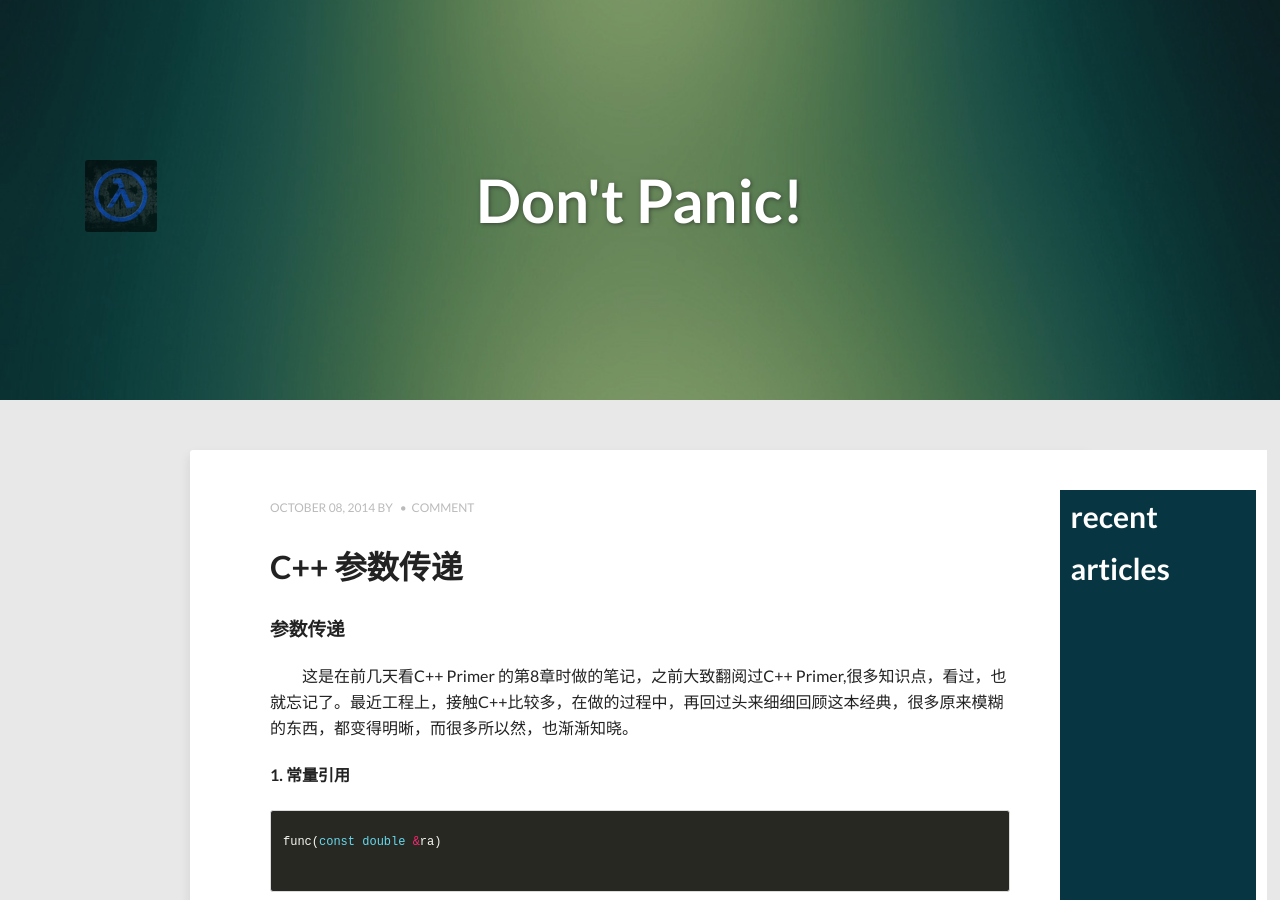
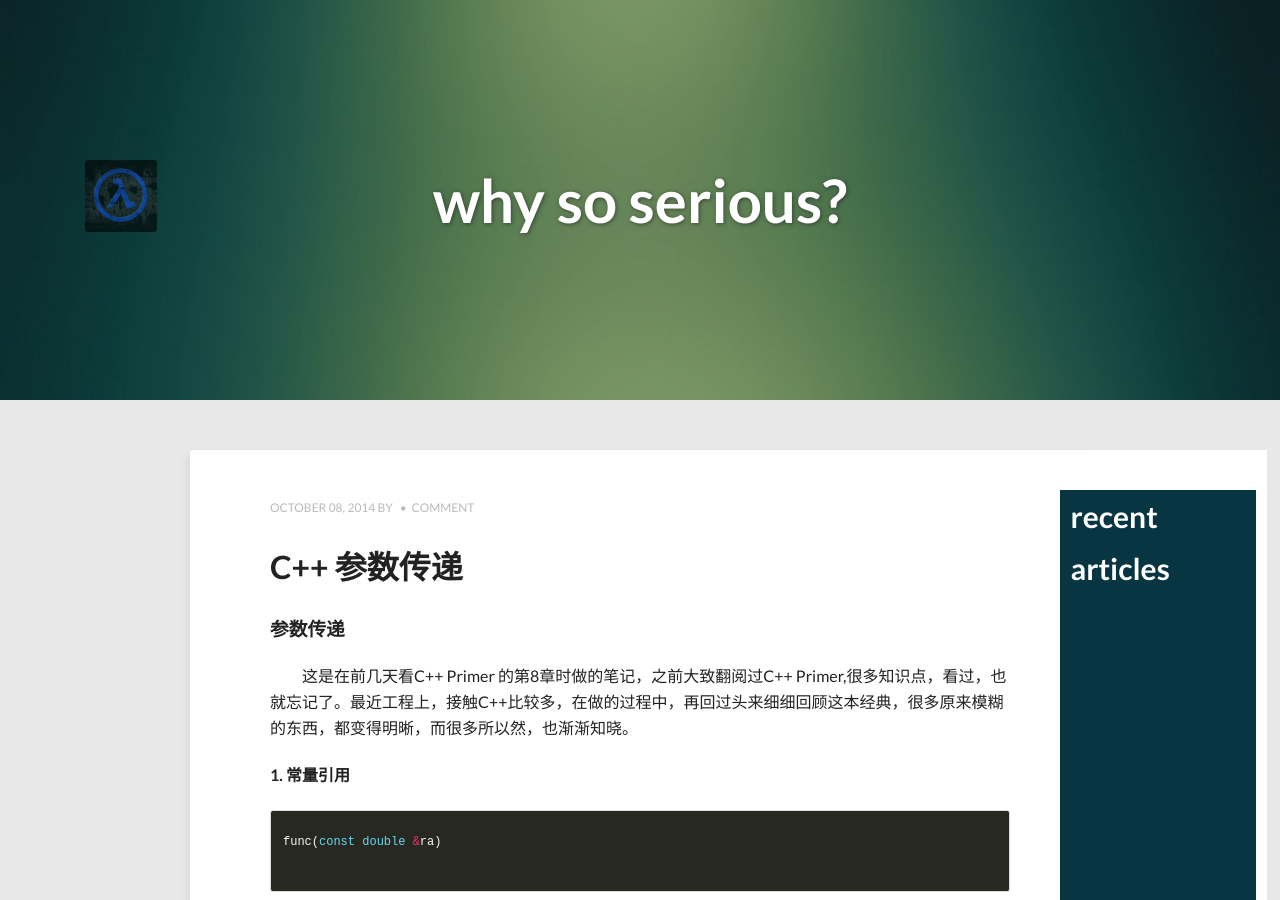
Before and after one commit to pathfinder007/pathfinder007.github.com, a Jekyll site: the page built from index.html, in a window 1280 px wide and 900 px high. Built offline with Jekyll 4.4.1, drawn with Linux system fonts in a browser that asks for light colours; nearby versions of some CDN libraries; the list of posts is cut into pages by our own code.

Commit message:
change avatar and title.

```diff
--- a/_config.yml
+++ b/_config.yml
@@ -1,4 +1,4 @@
-title:            Don't Panic!
+title:            why so serious?
 description:      Describe your website here.
 disqus_shortname:       morehsh
 reading_time:     false
@@ -9,7 +9,7 @@
 # Owner/author information
 owner:
   name:           Pathfinder Mok
-  avatar:         avatar.jpg
+  avatar:         avatar.png
   bio1:            "Coding  &&  Reading"
   bio2:            "Cycling &&  Hiking"
   email:          xtcmhs@gmail.com
```
Also changed, not shown: images/avatar.png (added), images/avatar_bak.jpg (renamed from images/avatar.jpg).
